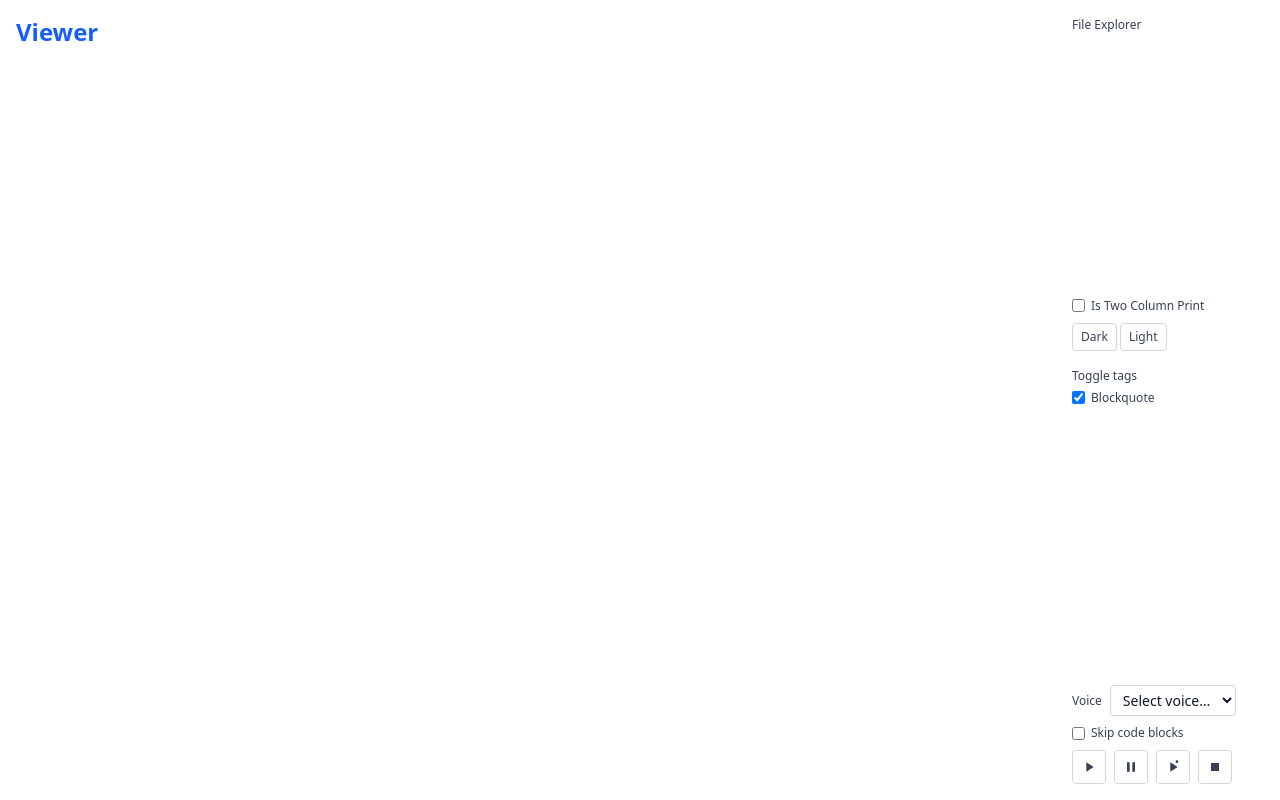
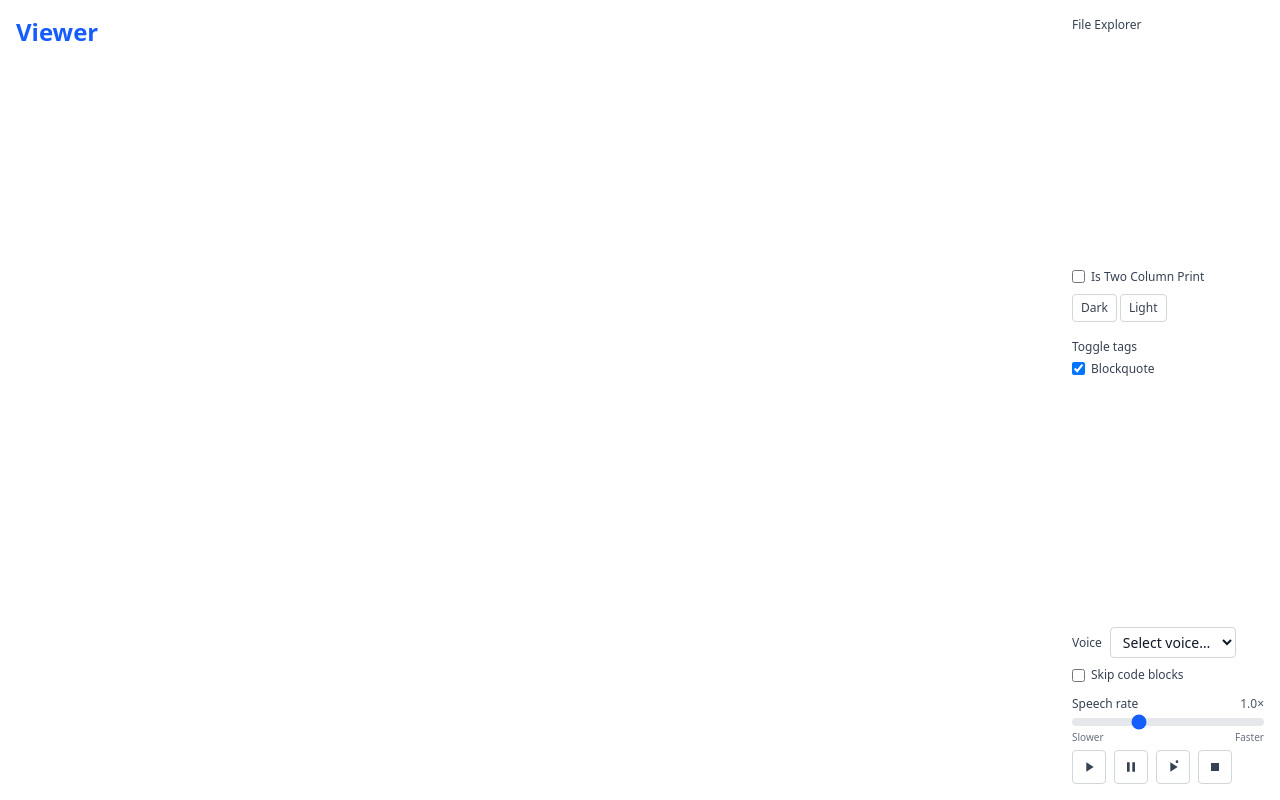
Before and after one commit to sachinchillal/viewer, a website: page src/public/index.html in a window 1280 px wide. Drawn offline with nearby package versions, Linux system fonts and the light colour scheme; no server answers.

Commit message:
Add speech rate control to audio playback in index.html. Implemented a range input for adjusting speech rate, with UI synchronization and localStorage support for persistence. Enhanced user experience by displaying the current speech rate value.

```diff
--- a/src/public/index.html
+++ b/src/public/index.html
@@ -314,6 +314,20 @@
               class="rounded border-gray-300 dark:border-gray-600 text-blue-600 focus:ring-blue-500 dark:bg-gray-800">
             <span>Skip code blocks</span>
           </label>
+          <div class="w-full flex flex-col gap-1.5 mt-1">
+            <div class="flex items-center justify-between gap-2">
+              <label for="speech-rate" class="font-medium text-gray-700 dark:text-gray-400 text-xs shrink-0">Speech
+                rate</label>
+              <span id="speech-rate-value"
+                class="text-xs tabular-nums text-gray-600 dark:text-gray-400 shrink-0">1.0×</span>
+            </div>
+            <input type="range" id="speech-rate" min="0.5" max="2" step="0.1" value="1"
+              class="w-full h-2 rounded-lg appearance-none bg-gray-200 dark:bg-gray-600 accent-blue-600 dark:accent-blue-500 cursor-pointer">
+            <div class="flex justify-between text-[10px] text-gray-500 dark:text-gray-400 leading-none">
+              <span>Slower</span>
+              <span>Faster</span>
+            </div>
+          </div>
           <button type="button" id="btn-play" title="Play"
             class="p-2 rounded text-sm border border-gray-300 dark:border-gray-600 bg-white dark:bg-gray-800 text-gray-700 dark:text-gray-300 hover:bg-gray-100 dark:hover:bg-gray-700 focus:ring-2 focus:ring-blue-500 focus:outline-none transition-colors">
             <svg class="w-4 h-4" fill="currentColor" viewBox="0 0 24 24" aria-hidden="true">
@@ -360,8 +374,13 @@
     // Voice
     const VOICE_STORAGE_KEY = 'viewer-voice';
     const SKIP_CODE_BLOCKS_KEY = 'viewer-skip-code-blocks';
+    const SPEECH_RATE_KEY = 'viewer-speech-rate';
+    const SPEECH_RATE_MIN = 0.5;
+    const SPEECH_RATE_MAX = 2;
     const TWO_COLUMN_PRINT_KEY = 'viewer-two-column-print';
     const voiceSelect = document.getElementById('voice-select');
+    const speechRateInput = document.getElementById('speech-rate');
+    const speechRateValueEl = document.getElementById('speech-rate-value');
     const btnPlay = document.getElementById('btn-play');
     const btnPause = document.getElementById('btn-pause');
     const btnResume = document.getElementById('btn-resume');
@@ -373,6 +392,12 @@
 
     let directories = [];
     let currentRootDirectory = '';
+
+    function clampSpeechRate(n) {
+      const x = Number(n);
+      if (!Number.isFinite(x)) return 1;
+      return Math.min(SPEECH_RATE_MAX, Math.max(SPEECH_RATE_MIN, x));
+    }
 
     init();
     initTheme();
@@ -566,6 +591,31 @@
         });
       }
 
+      function formatSpeechRateDisplay(v) {
+        const x = clampSpeechRate(v);
+        return (Math.round(x * 10) / 10).toFixed(1) + '×';
+      }
+
+      function syncSpeechRateUi() {
+        if (!speechRateInput) return;
+        const saved = localStorage.getItem(SPEECH_RATE_KEY);
+        if (saved != null && saved !== '') {
+          const r = clampSpeechRate(parseFloat(saved));
+          speechRateInput.value = String(r);
+        }
+        if (speechRateValueEl) speechRateValueEl.textContent = formatSpeechRateDisplay(speechRateInput.value);
+      }
+
+      syncSpeechRateUi();
+      if (speechRateInput) {
+        speechRateInput.addEventListener('input', () => {
+          const r = clampSpeechRate(parseFloat(speechRateInput.value));
+          speechRateInput.value = String(r);
+          localStorage.setItem(SPEECH_RATE_KEY, speechRateInput.value);
+          if (speechRateValueEl) speechRateValueEl.textContent = formatSpeechRateDisplay(r);
+        });
+      }
+
       btnPlay.addEventListener('click', () => {
         const text = getSpeakableContent();
         if (!text) return;
@@ -661,6 +711,9 @@
       const chosen = voiceSelect && voiceSelect.value && voices.find((v) => v.name === voiceSelect.value);
       if (chosen) u.voice = chosen;
       u.lang = 'en';
+      if (speechRateInput) {
+        u.rate = clampSpeechRate(parseFloat(speechRateInput.value));
+      }
       speechSynthesis.speak(u);
     }
 
```
